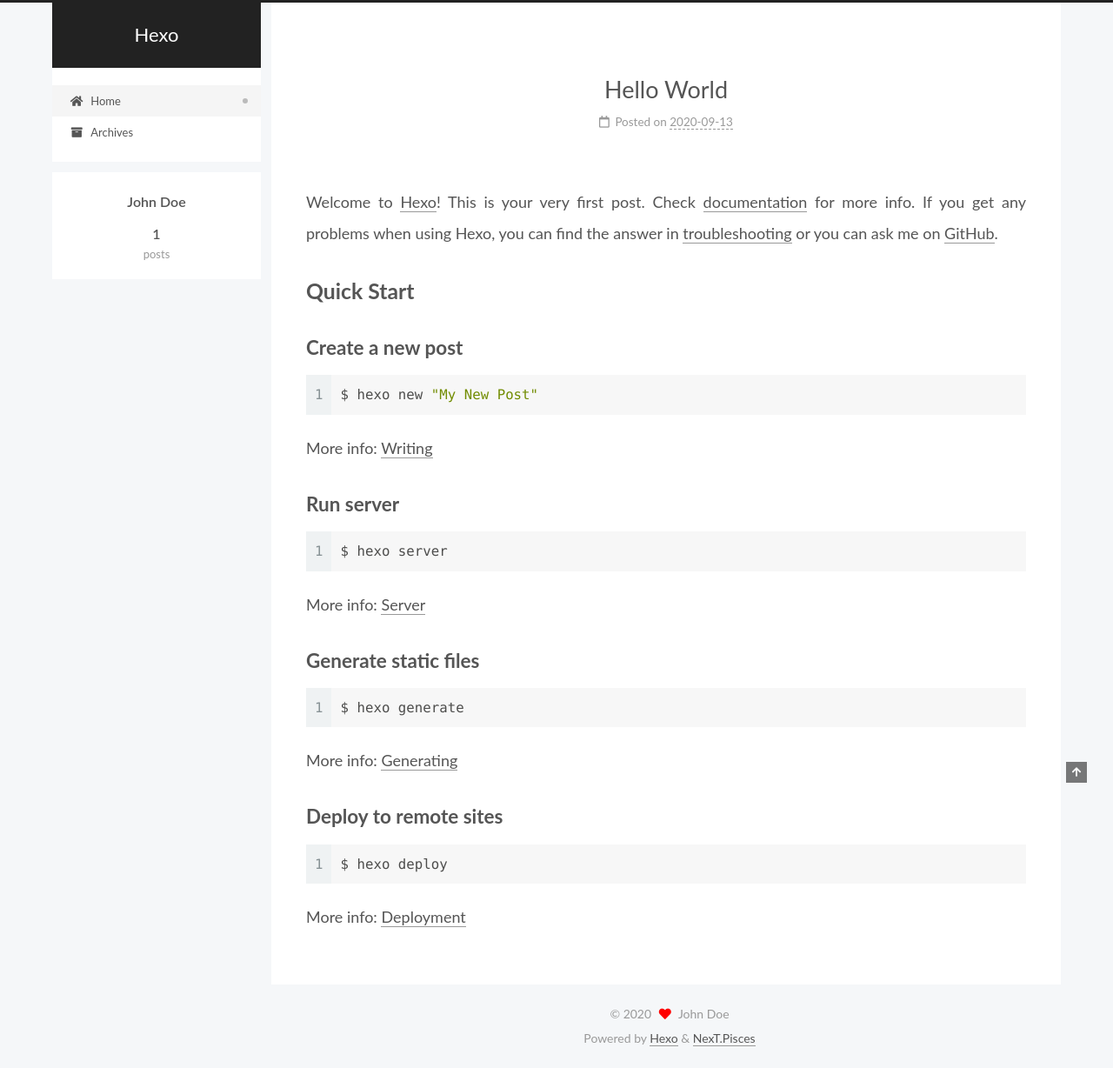
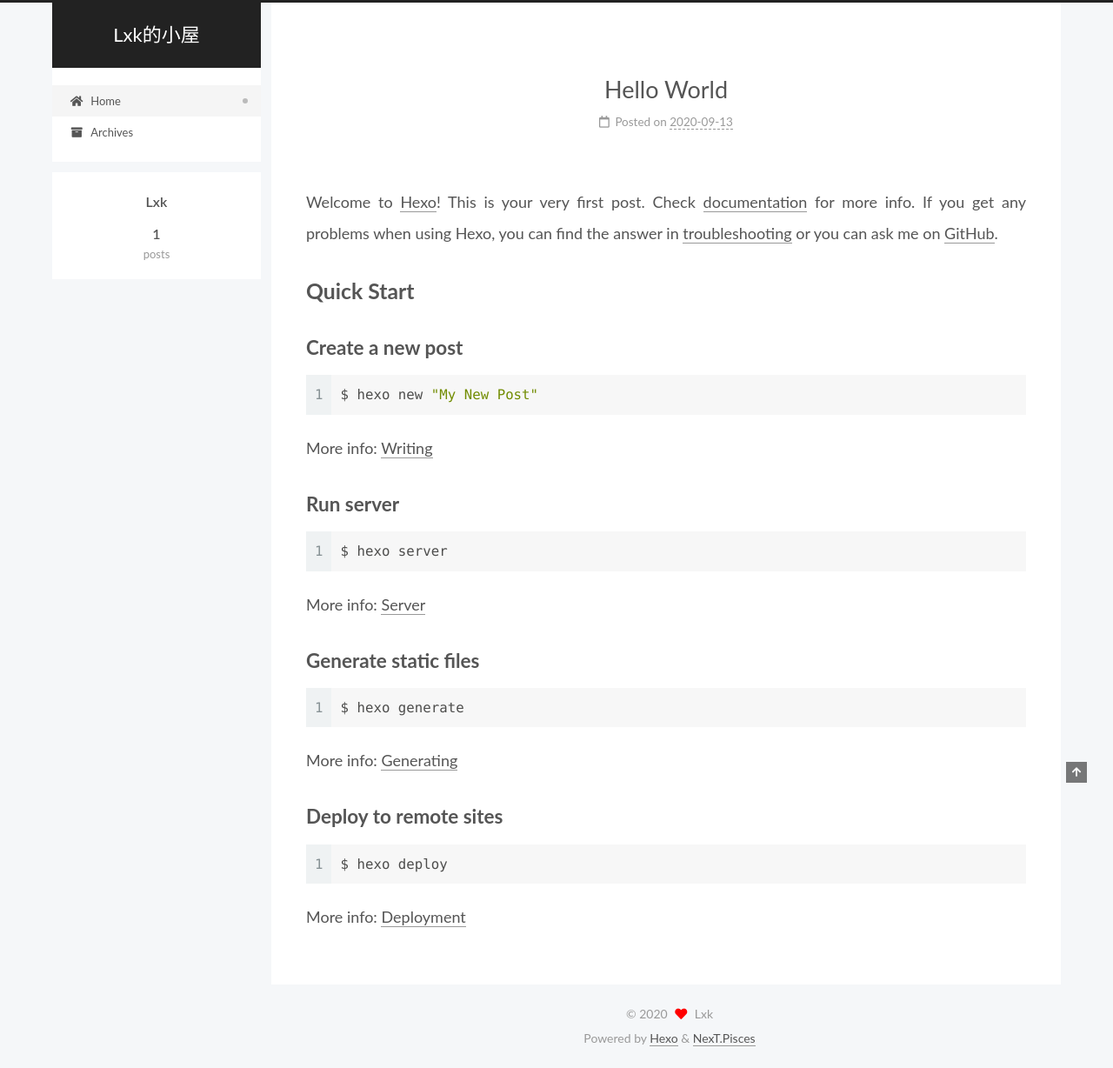
Before and after one commit to Lxknn/Lxknn.github.io, a plain HTML site: page index.html in a window 1280 px wide. Shown: the whole page at 87% size. Drawn offline with Linux system fonts and the light colour scheme.

Commit message:
Site updated: 2020-09-14 08:33:00

```diff
--- a/index.html
+++ b/index.html
@@ -21,11 +21,11 @@
   </script>
 
   <meta property="og:type" content="website">
-<meta property="og:title" content="Hexo">
+<meta property="og:title" content="Lxk的小屋">
 <meta property="og:url" content="http://example.com/index.html">
-<meta property="og:site_name" content="Hexo">
+<meta property="og:site_name" content="Lxk的小屋">
 <meta property="og:locale" content="en_US">
-<meta property="article:author" content="John Doe">
+<meta property="article:author" content="Lxk">
 <meta name="twitter:card" content="summary">
 
 <link rel="canonical" href="http://example.com/">
@@ -41,7 +41,7 @@
   };
 </script>
 
-  <title>Hexo</title>
+  <title>Lxk的小屋</title>
 
 
 
@@ -92,7 +92,7 @@
 
     <a href="/" class="brand" rel="start">
       <span class="logo-line-before"><i></i></span>
-      <h1 class="site-title">Hexo</h1>
+      <h1 class="site-title">Lxk的小屋</h1>
       <span class="logo-line-after"><i></i></span>
     </a>
   </div>
@@ -149,12 +149,12 @@
 
     <span hidden itemprop="author" itemscope itemtype="http://schema.org/Person">
       <meta itemprop="image" content="/images/avatar.gif">
-      <meta itemprop="name" content="John Doe">
+      <meta itemprop="name" content="Lxk">
       <meta itemprop="description" content="">
     </span>
 
     <span hidden itemprop="publisher" itemscope itemtype="http://schema.org/Organization">
-      <meta itemprop="name" content="Hexo">
+      <meta itemprop="name" content="Lxk的小屋">
     </span>
       <header class="post-header">
         <h2 class="post-title" itemprop="name headline">
@@ -269,7 +269,7 @@
 
       <div class="site-overview-wrap sidebar-panel">
         <div class="site-author motion-element" itemprop="author" itemscope itemtype="http://schema.org/Person">
-  <p class="site-author-name" itemprop="name">John Doe</p>
+  <p class="site-author-name" itemprop="name">Lxk</p>
   <div class="site-description" itemprop="description"></div>
 </div>
 <div class="site-state-wrap motion-element">
@@ -309,7 +309,7 @@
   <span class="with-love">
     <i class="fa fa-heart"></i>
   </span>
-  <span class="author" itemprop="copyrightHolder">John Doe</span>
+  <span class="author" itemprop="copyrightHolder">Lxk</span>
 </div>
   <div class="powered-by">Powered by <a href="https://hexo.io/" class="theme-link" rel="noopener" target="_blank">Hexo</a> & <a href="https://pisces.theme-next.org/" class="theme-link" rel="noopener" target="_blank">NexT.Pisces</a>
   </div>
```
Also changed, not shown: 2020/09/13/hello-world/index.html (+8 -8 lines), archives/2020/09/index.html (+7 -7 lines), archives/2020/index.html (+7 -7 lines), archives/index.html (+7 -7 lines).
